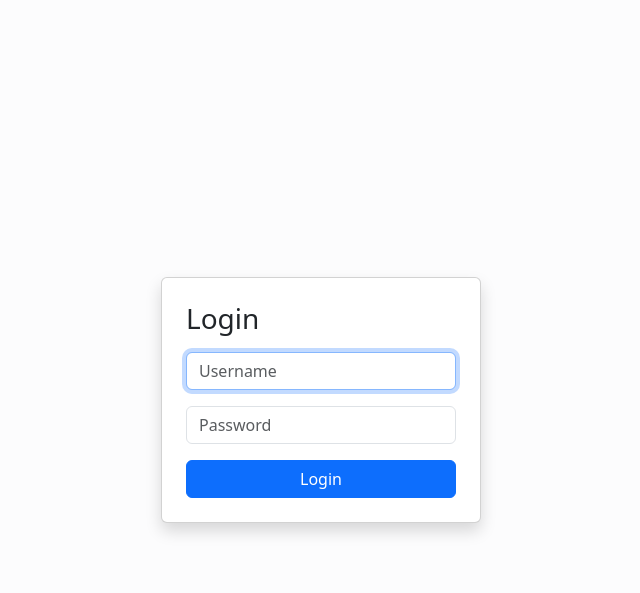
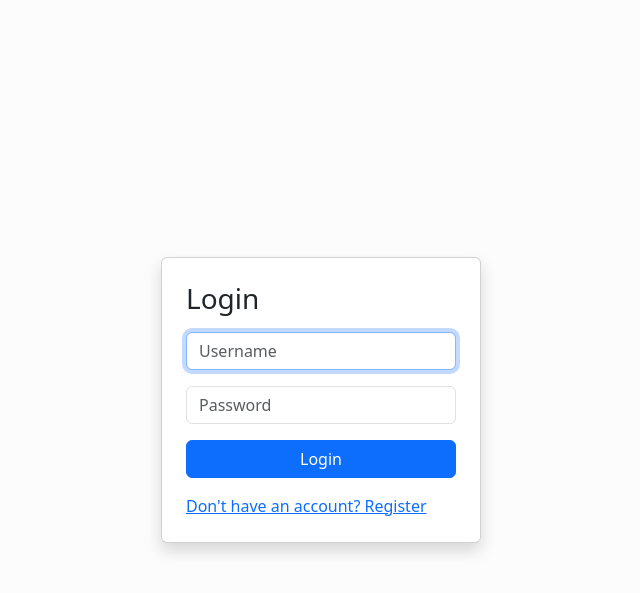
Before and after one commit to Betanto/ceritakita, a PHP site: template templates/auth/login.twig in a window 1280 px wide. Shown: the top 593 px of the page, without its empty margins (319-959 px from the left). Run offline with PHP 8.4, Linux system fonts and the light colour scheme; the template is opened without the code that fills it, so the values that code supplies are empty; some libraries are stand-ins or nearby versions.

Commit message:
Add Registration Link to Login Page

```diff
--- a/templates/auth/login.twig
+++ b/templates/auth/login.twig
@@ -19,6 +19,7 @@
 
                 <button class="w-100 btn btn-primary" type="submit">Login</button>
             </form>
+            <a href="/register" class="d-block mt-3">Don't have an account? Register</a>
         </div>
     </div>
     <script src="https://cdn.jsdelivr.net/npm/bootstrap@5.3.0/dist/js/bootstrap.bundle.min.js"></script>
```
